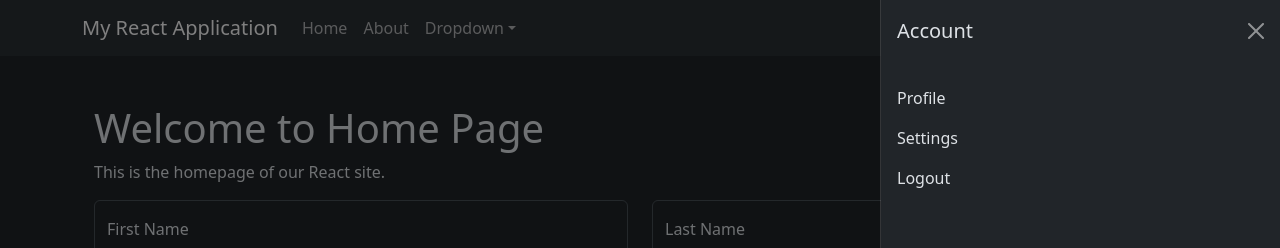
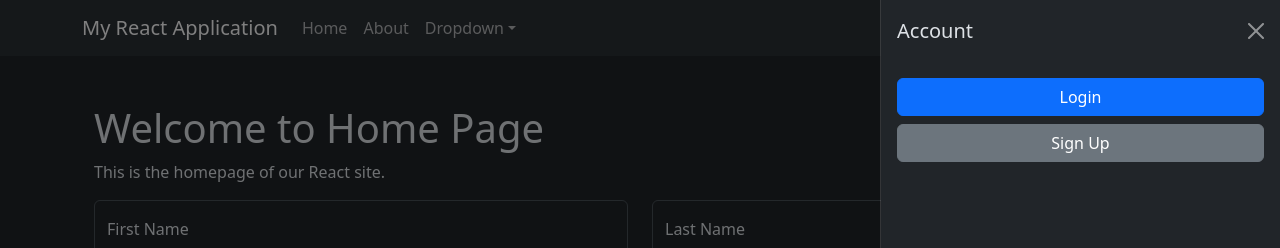
Before and after one commit to ElliotRhysAl/reactFullStack, a React (Create React App) app in the folder Client/: page / in a window 1280 px wide. Both pictures are taken after a click on the button "Account". Shown: the top 248 px of the page. Built offline with nearby package versions, Linux system fonts and the light colour scheme.

Commit message:
Updates from a while ago

```diff
--- /dev/null
+++ b/Client/src/components/AuthContext.jsx
@@ -0,0 +1,106 @@
+import React, { createContext, useContext, useState } from "react";
+import { Modal, Button, Form } from "react-bootstrap";
+
+const AuthContext = createContext();
+
+export function useAuth() {
+  return useContext(AuthContext);
+}
+
+export function AuthProvider({ children }) {
+  const [user, setUser] = useState(null);
+  const [showLogin, setShowLogin] = useState(false);
+  const [showSignup, setShowSignup] = useState(false);
+  const [showLogout, setShowLogout] = useState(false);
+
+  // Dummy login/signup logic
+  const login = ({ email, password }) => {
+    setUser({ email });
+    setShowLogin(false);
+  };
+
+  const signup = ({ email, password }) => {
+    setUser({ email });
+    setShowSignup(false);
+  };
+
+  const logout = () => {
+    setUser(null);
+    setShowLogout(false);
+  };
+
+  return (
+    <AuthContext.Provider value={{
+      user,
+      setShowLogin,
+      setShowSignup,
+      setShowLogout,
+    }}>
+      {children}
+
+      {/* Login Modal */}
+      <Modal show={showLogin} onHide={() => setShowLogin(false)}>
+        <Modal.Header closeButton><Modal.Title>Login</Modal.Title></Modal.Header>
+        <Modal.Body>
+          <AuthForm
+            onSubmit={login}
+            buttonText="Login"
+            alternateText="Don't have an account? Sign up"
+            onAlternate={() => { setShowLogin(false); setShowSignup(true); }}
+          />
+        </Modal.Body>
+      </Modal>
+
+      {/* Signup Modal */}
+      <Modal show={showSignup} onHide={() => setShowSignup(false)}>
+        <Modal.Header closeButton><Modal.Title>Sign Up</Modal.Title></Modal.Header>
+        <Modal.Body>
+          <AuthForm
+            onSubmit={signup}
+            buttonText="Sign Up"
+            alternateText="Already have an account? Login"
+            onAlternate={() => { setShowSignup(false); setShowLogin(true); }}
+          />
+        </Modal.Body>
+      </Modal>
+
+      {/* Logout Confirm Modal */}
+      <Modal show={showLogout} onHide={() => setShowLogout(false)}>
+        <Modal.Header closeButton><Modal.Title>Logout</Modal.Title></Modal.Header>
+        <Modal.Body>Are you sure you want to log out?</Modal.Body>
+        <Modal.Footer>
+          <Button variant="secondary" onClick={() => setShowLogout(false)}>Cancel</Button>
+          <Button variant="danger" onClick={logout}>Logout</Button>
+        </Modal.Footer>
+      </Modal>
+    </AuthContext.Provider>
+  );
+}
+
+// Reusable Auth Form
+function AuthForm({ onSubmit, buttonText, alternateText, onAlternate }) {
+  const [email, setEmail] = useState("");
+  const [password, setPassword] = useState("");
+  return (
+    <Form onSubmit={e => { e.preventDefault(); onSubmit({ email, password }); }}>
+      <Form.Group className="mb-3">
+        <Form.Label>Email</Form.Label>
+        <Form.Control
+          type="email" required value={email}
+          onChange={e => setEmail(e.target.value)}
+        />
+      </Form.Group>
+      <Form.Group className="mb-3">
+        <Form.Label>Password</Form.Label>
+        <Form.Control
+          type="password" required value={password}
+          onChange={e => setPassword(e.target.value)}
+        />
+      </Form.Group>
+      <Button type="submit" variant="primary" className="w-100 mb-2">{buttonText}</Button>
+      <div style={{ textAlign: "center" }}>
+        <Button variant="link" onClick={onAlternate}>{alternateText}</Button>
+      </div>
+    </Form>
+  );
+}
--- a/Client/src/components/Navbar.jsx
+++ b/Client/src/components/Navbar.jsx
@@ -1,32 +1,29 @@
 import React, { useState } from "react";
 import { Navbar, Nav, NavDropdown, Container, Offcanvas, Button } from "react-bootstrap";
+import { useAuth, AuthProvider } from "./AuthContext.jsx";
 import { Link } from 'react-router-dom';
 
-
-const Navigation = () => {
-
+const NavigationBar = () => {
   const [show, setShow] = useState(false);
-
   const handleClose = () => setShow(false);
   const handleShow = () => setShow(true);
+
+  // Get auth state and modal controls from context
+  const { user, setShowLogin, setShowSignup, setShowLogout } = useAuth();
 
   return (
     <>
       <Navbar expand="lg" className="bg-body-tertiary">
-
         <Container>
           <Navbar.Brand as={Link} to="/" >My React Application</Navbar.Brand>
           <Navbar.Toggle aria-controls="basic-navbar-nav" />
           <Navbar.Collapse id="basic-navbar-nav">
-
             <Nav className="me-auto">
               <Nav.Link as={Link} to="/" >Home</Nav.Link>
               <Nav.Link as={Link} to="/about">About</Nav.Link>
               <NavDropdown title="Dropdown" id="basic-nav-dropdown">
                 <NavDropdown.Item as={Link} to="/">Action</NavDropdown.Item>
-                <NavDropdown.Item as={Link} to="/">
-                  Another action
-                </NavDropdown.Item>
+                <NavDropdown.Item as={Link} to="/">Another action</NavDropdown.Item>
                 <NavDropdown.Item as={Link} to="/">Something</NavDropdown.Item>
                 <NavDropdown.Divider />
                 <NavDropdown.Item as={Link} to="https://github.com/ElliotRhysAl/reactFullStack" target='_blank'>
@@ -34,32 +31,72 @@ const Navigation = () => {
                 </NavDropdown.Item>
               </NavDropdown>
             </Nav>
-            <Nav className="ms-auto" placement="end">
-            <Button variant="outline-light" onClick={handleShow}>
+            <Nav className="ms-auto">
+              <Button variant="outline-primary" onClick={handleShow}>
                 Account
               </Button>
             </Nav>
           </Navbar.Collapse>
-
-
+        </Container>
+      </Navbar>
       <Offcanvas show={show} onHide={handleClose} placement="end">
-
         <Offcanvas.Header closeButton>
           <Offcanvas.Title>Account</Offcanvas.Title>
         </Offcanvas.Header>
         <Offcanvas.Body>
+          {user ? (
+            <>
+              <div className="mb-3">
+                <strong>Welcome, {user.email}!</strong>
+              </div>
               <Nav className="flex-column">
                 <Nav.Link href="#profile">Profile</Nav.Link>
                 <Nav.Link href="#settings">Settings</Nav.Link>
-            <Nav.Link href="#logout">Logout</Nav.Link>
               </Nav>
+              <Button
+                variant="outline-danger"
+                className="mt-4 w-100"
+                onClick={() => {
+                  setShowLogout(true);
+                  handleClose();
+                }}
+              >
+                Logout
+              </Button>
+            </>
+          ) : (
+            <div className="d-grid gap-2">
+              <Button
+                variant="primary"
+                onClick={() => {
+                  setShowLogin(true);
+                  handleClose();
+                }}
+              >
+                Login
+              </Button>
+              <Button
+                variant="secondary"
+                onClick={() => {
+                  setShowSignup(true);
+                  handleClose();
+                }}
+              >
+                Sign Up
+              </Button>
+            </div>
+          )}
         </Offcanvas.Body>
       </Offcanvas>
-      </Container>
-      </Navbar>
-
     </>
   );
 };
 
-export default Navigation;
+// Wrap your app or router with AuthProvider at a higher level, e.g. in App.js
+export default function Navigation() {
+  return (
+    <AuthProvider>
+      <NavigationBar />
+    </AuthProvider>
+  );
+}
```
Also changed, not shown: 1 other file (tests, documents, lock files or other folders). Lines whose indentation alone changed are shown as unchanged.
